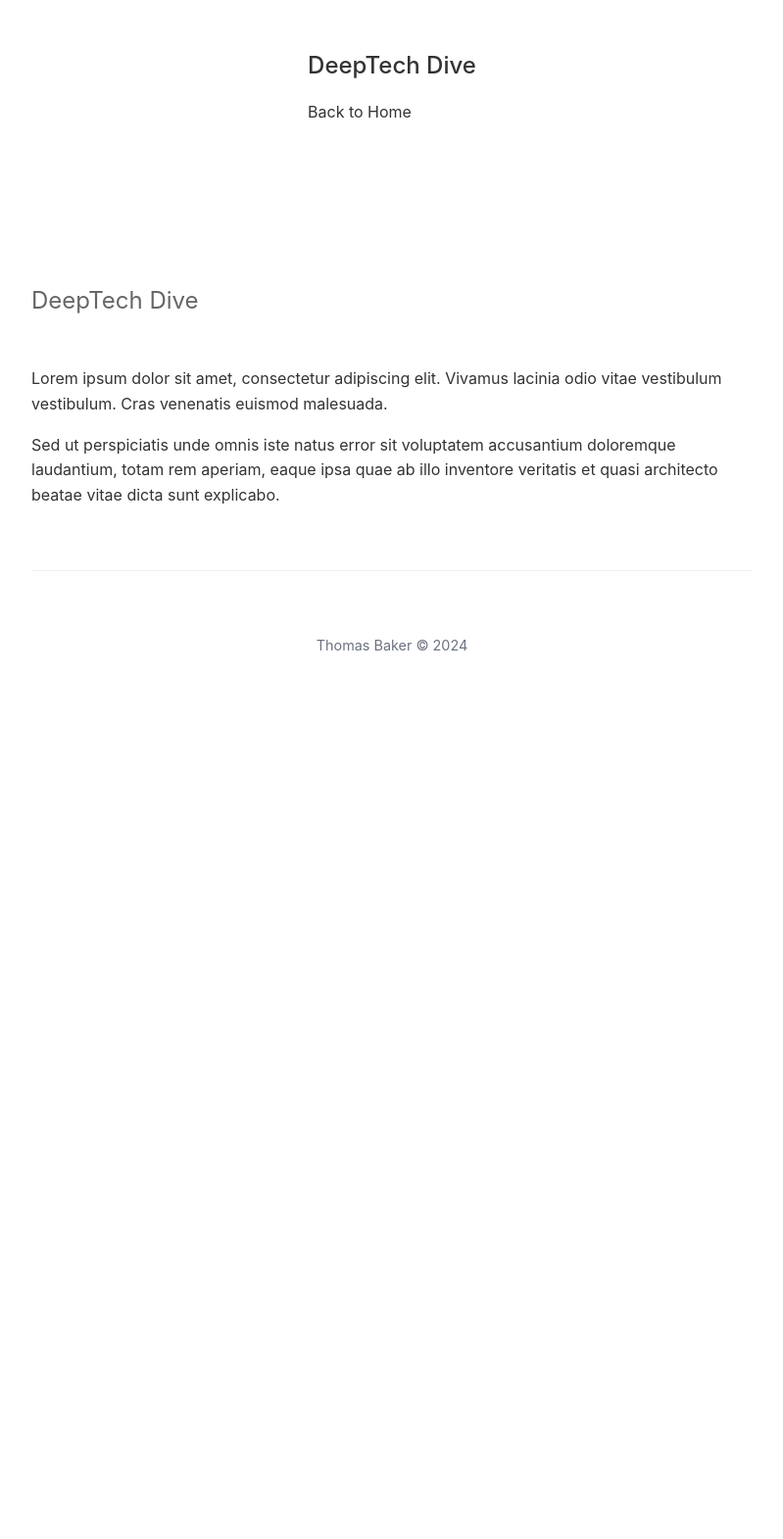
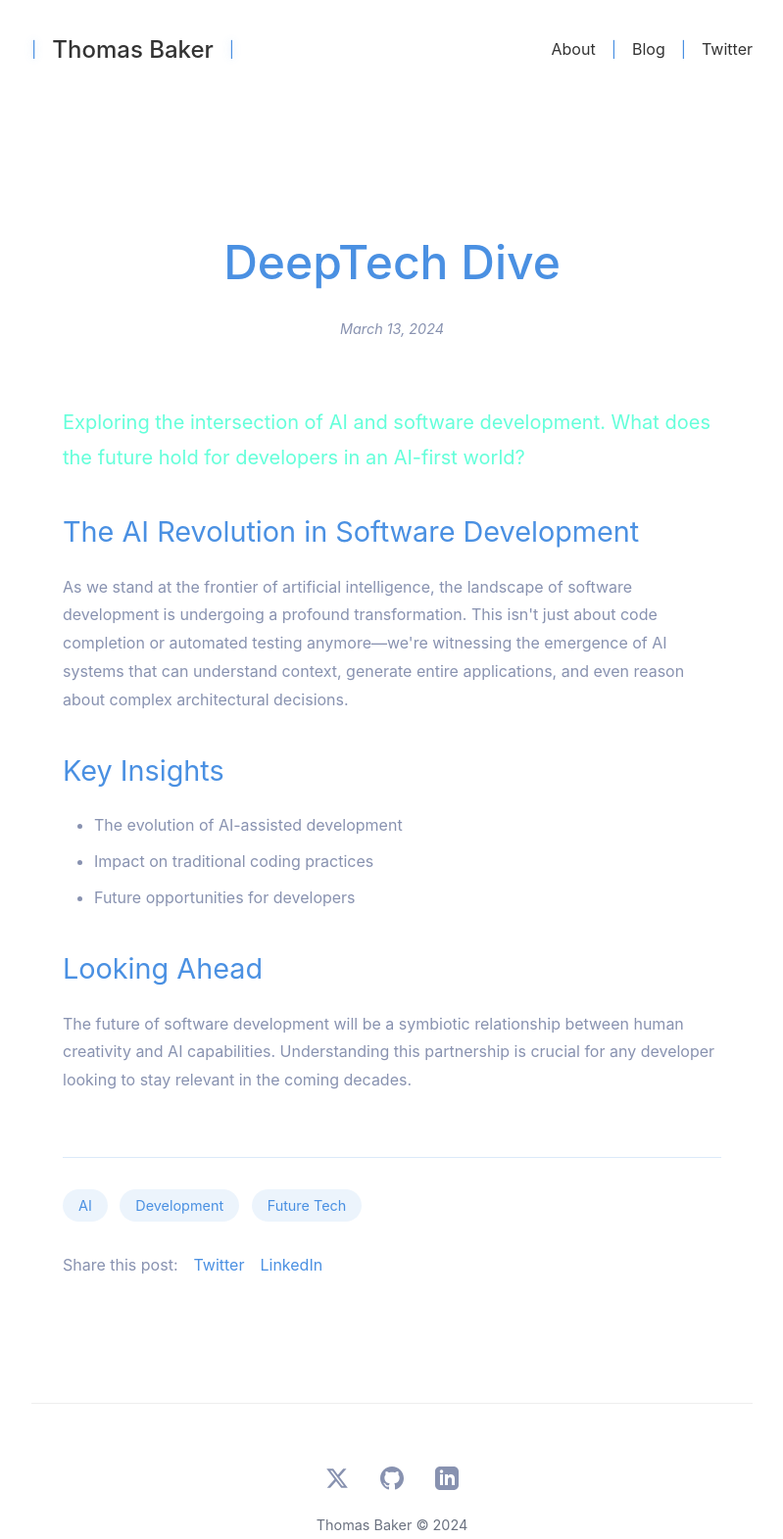
Before and after one commit to polarbaker/polarbaker.github.io, a plain HTML site: page blog/DeepTech-Dive.html in a window 1280 px wide. Shown: the whole page at 98% size, without its empty margins (240-1039 px from the left). Before the commit the page ends 800 px from the top, so only its background shows below. Drawn offline with Linux system fonts and the light colour scheme.

Commit message:
Add DeepTech Dive blog post with professional styling and space theme

```diff
--- a/blog/DeepTech-Dive.html
+++ b/blog/DeepTech-Dive.html
@@ -3,27 +3,84 @@
 <head>
   <meta charset="UTF-8">
   <meta name="viewport" content="width=device-width, initial-scale=1.0">
-  <title>DeepTech Dive</title>
+  <title>DeepTech Dive - Thomas Baker</title>
   <link rel="stylesheet" href="../css/styles.css">
 </head>
 <body>
   <header>
-    <div class="container">
-      <h1>DeepTech Dive</h1>
-      <p><a href="../index.html">Back to Home</a></p>
+    <div class="name-container">
+      <span class="vertical-line">|</span>
+      <h1><a href="/" class="home-link">Thomas Baker</a></h1>
+      <span class="vertical-line">|</span>
     </div>
+    <nav>
+      <a href="/about">About</a>
+      <span class="nav-separator">|</span>
+      <a href="/blog">Blog</a>
+      <span class="nav-separator">|</span>
+      <a href="https://twitter.com/TheSpaceBread">Twitter</a>
+    </nav>
   </header>
-  <main>
-    <section>
-      <h2>DeepTech Dive</h2>
-      <p>Lorem ipsum dolor sit amet, consectetur adipiscing elit. Vivamus lacinia odio vitae vestibulum vestibulum. Cras venenatis euismod malesuada.</p>
-      <p>Sed ut perspiciatis unde omnis iste natus error sit voluptatem accusantium doloremque laudantium, totam rem aperiam, eaque ipsa quae ab illo inventore veritatis et quasi architecto beatae vitae dicta sunt explicabo.</p>
-    </section>
+
+  <main class="blog-content">
+    <article>
+      <div class="blog-header">
+        <h1>DeepTech Dive</h1>
+        <time datetime="2024-03-13">March 13, 2024</time>
+      </div>
+
+      <div class="blog-body">
+        <p class="lead">Exploring the intersection of AI and software development. What does the future hold for developers in an AI-first world?</p>
+
+        <h2>The AI Revolution in Software Development</h2>
+        <p>As we stand at the frontier of artificial intelligence, the landscape of software development is undergoing a profound transformation. This isn't just about code completion or automated testing anymore—we're witnessing the emergence of AI systems that can understand context, generate entire applications, and even reason about complex architectural decisions.</p>
+
+        <h2>Key Insights</h2>
+        <ul>
+          <li>The evolution of AI-assisted development</li>
+          <li>Impact on traditional coding practices</li>
+          <li>Future opportunities for developers</li>
+        </ul>
+
+        <h2>Looking Ahead</h2>
+        <p>The future of software development will be a symbiotic relationship between human creativity and AI capabilities. Understanding this partnership is crucial for any developer looking to stay relevant in the coming decades.</p>
+      </div>
+
+      <div class="blog-footer">
+        <div class="tags">
+          <span class="tag">AI</span>
+          <span class="tag">Development</span>
+          <span class="tag">Future Tech</span>
+        </div>
+
+        <div class="share-links">
+          <p>Share this post:</p>
+          <a href="https://twitter.com/intent/tweet?text=DeepTech%20Dive%20by%20@TheSpaceBread&url=https://thomasbaker.tech/blog/DeepTech-Dive.html" target="_blank" rel="noopener noreferrer">Twitter</a>
+          <a href="https://www.linkedin.com/sharing/share-offsite/?url=https://thomasbaker.tech/blog/DeepTech-Dive.html" target="_blank" rel="noopener noreferrer">LinkedIn</a>
+        </div>
+      </div>
+    </article>
   </main>
+
   <footer>
-    <div class="container">
-      <p>Thomas Baker © 2024</p>
+    <div class="social-links">
+      <a href="https://twitter.com/TheSpaceBread" aria-label="Twitter" class="social-icon">
+        <svg xmlns="http://www.w3.org/2000/svg" width="24" height="24" viewBox="0 0 24 24">
+          <path d="M18.244 2.25h3.308l-7.227 8.26 8.502 11.24H16.17l-5.214-6.817L4.99 21.75H1.68l7.73-8.835L1.254 2.25H8.08l4.713 6.231zm-1.161 17.52h1.833L7.084 4.126H5.117z"/>
+        </svg>
+      </a>
+      <a href="https://github.com/polarbaker" aria-label="GitHub" class="social-icon">
+        <svg xmlns="http://www.w3.org/2000/svg" width="24" height="24" viewBox="0 0 24 24">
+          <path d="M12 0c-6.626 0-12 5.373-12 12 0 5.302 3.438 9.8 8.207 11.387.599.111.793-.261.793-.577v-2.234c-3.338.726-4.033-1.416-4.033-1.416-.546-1.387-1.333-1.756-1.333-1.756-1.089-.745.083-.729.083-.729 1.205.084 1.839 1.237 1.839 1.237 1.07 1.834 2.807 1.304 3.492.997.107-.775.418-1.305.762-1.604-2.665-.305-5.467-1.334-5.467-5.931 0-1.311.469-2.381 1.236-3.221-.124-.303-.535-1.524.117-3.176 0 0 1.008-.322 3.301 1.23.957-.266 1.983-.399 3.003-.404 1.02.005 2.047.138 3.006.404 2.291-1.552 3.297-1.23 3.297-1.23.653 1.653.242 2.874.118 3.176.77.84 1.235 1.911 1.235 3.221 0 4.609-2.807 5.624-5.479 5.921.43.372.823 1.102.823 2.222v3.293c0 .319.192.694.801.576 4.765-1.589 8.199-6.086 8.199-11.386 0-6.627-5.373-12-12-12z"/>
+        </svg>
+      </a>
+      <a href="https://linkedin.com/in/thomasbakertech" aria-label="LinkedIn" class="social-icon">
+        <svg xmlns="http://www.w3.org/2000/svg" width="24" height="24" viewBox="0 0 24 24">
+          <path d="M19 0h-14c-2.761 0-5 2.239-5 5v14c0 2.761 2.239 5 5 5h14c2.762 0 5-2.239 5-5v-14c0-2.761-2.238-5-5-5zm-11 19h-3v-11h3v11zm-1.5-12.268c-.966 0-1.75-.79-1.75-1.764s.784-1.764 1.75-1.764 1.75.79 1.75 1.764-.783 1.764-1.75 1.764zm13.5 12.268h-3v-5.604c0-3.368-4-3.113-4 0v5.604h-3v-11h3v1.765c1.396-2.586 7-2.777 7 2.476v6.759z"/>
+        </svg>
+      </a>
     </div>
+    <p>Thomas Baker © 2024</p>
   </footer>
 </body>
 </html>
--- a/css/styles.css
+++ b/css/styles.css
@@ -366,3 +366,106 @@ footer p {
     margin-top: 1rem;
     font-size: 0.9rem;
 }
+
+/* Blog Specific Styles */
+.blog-content {
+    max-width: 800px;
+    margin: 0 auto;
+    padding: 2rem;
+}
+
+.blog-header {
+    text-align: center;
+    margin-bottom: 4rem;
+}
+
+.blog-header h1 {
+    font-size: 3rem;
+    color: #4A90E2;
+    margin-bottom: 1rem;
+}
+
+.blog-header time {
+    color: #8892b0;
+    font-style: italic;
+}
+
+.blog-body {
+    line-height: 1.8;
+    color: #8892b0;
+}
+
+.blog-body .lead {
+    font-size: 1.25rem;
+    color: #64ffda;
+    margin-bottom: 2rem;
+}
+
+.blog-body h2 {
+    color: #4A90E2;
+    margin: 2rem 0 1rem;
+    font-size: 1.8rem;
+}
+
+.blog-body p {
+    margin-bottom: 1.5rem;
+}
+
+.blog-body ul {
+    margin: 1rem 0;
+    padding-left: 2rem;
+}
+
+.blog-body li {
+    margin-bottom: 0.5rem;
+}
+
+.blog-footer {
+    margin-top: 4rem;
+    padding-top: 2rem;
+    border-top: 1px solid rgba(74, 144, 226, 0.2);
+}
+
+.tags {
+    margin-bottom: 2rem;
+}
+
+.tag {
+    display: inline-block;
+    padding: 0.3rem 1rem;
+    margin-right: 0.5rem;
+    background: rgba(74, 144, 226, 0.1);
+    color: #4A90E2;
+    border-radius: 20px;
+    font-size: 0.9rem;
+}
+
+.share-links {
+    display: flex;
+    align-items: center;
+    gap: 1rem;
+}
+
+.share-links p {
+    margin: 0;
+    color: #8892b0;
+}
+
+.share-links a {
+    color: #4A90E2;
+    text-decoration: none;
+    transition: color 0.3s ease;
+}
+
+.share-links a:hover {
+    color: #64ffda;
+}
+
+.home-link {
+    color: inherit;
+    text-decoration: none;
+}
+
+.home-link:hover {
+    color: #4A90E2;
+}
```
